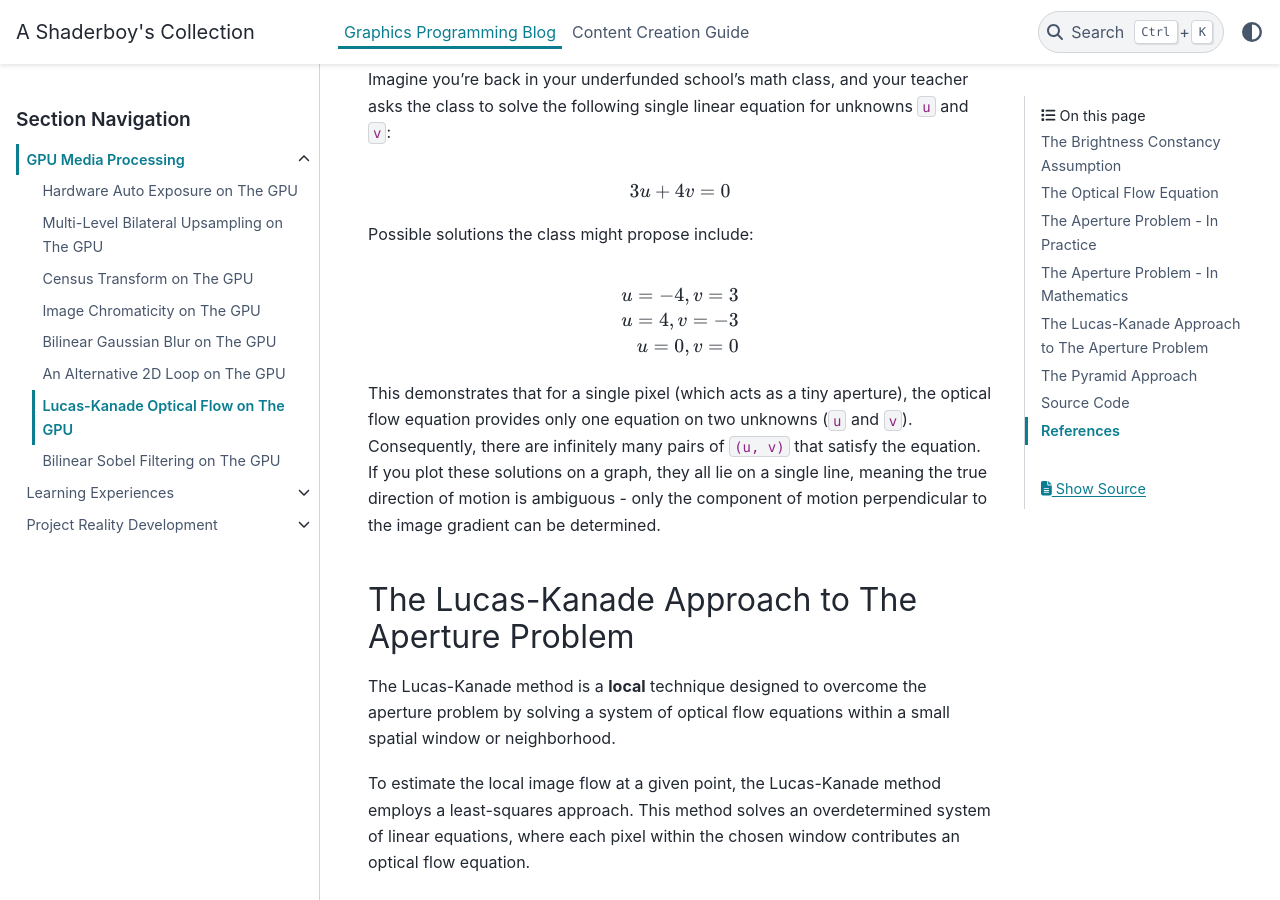
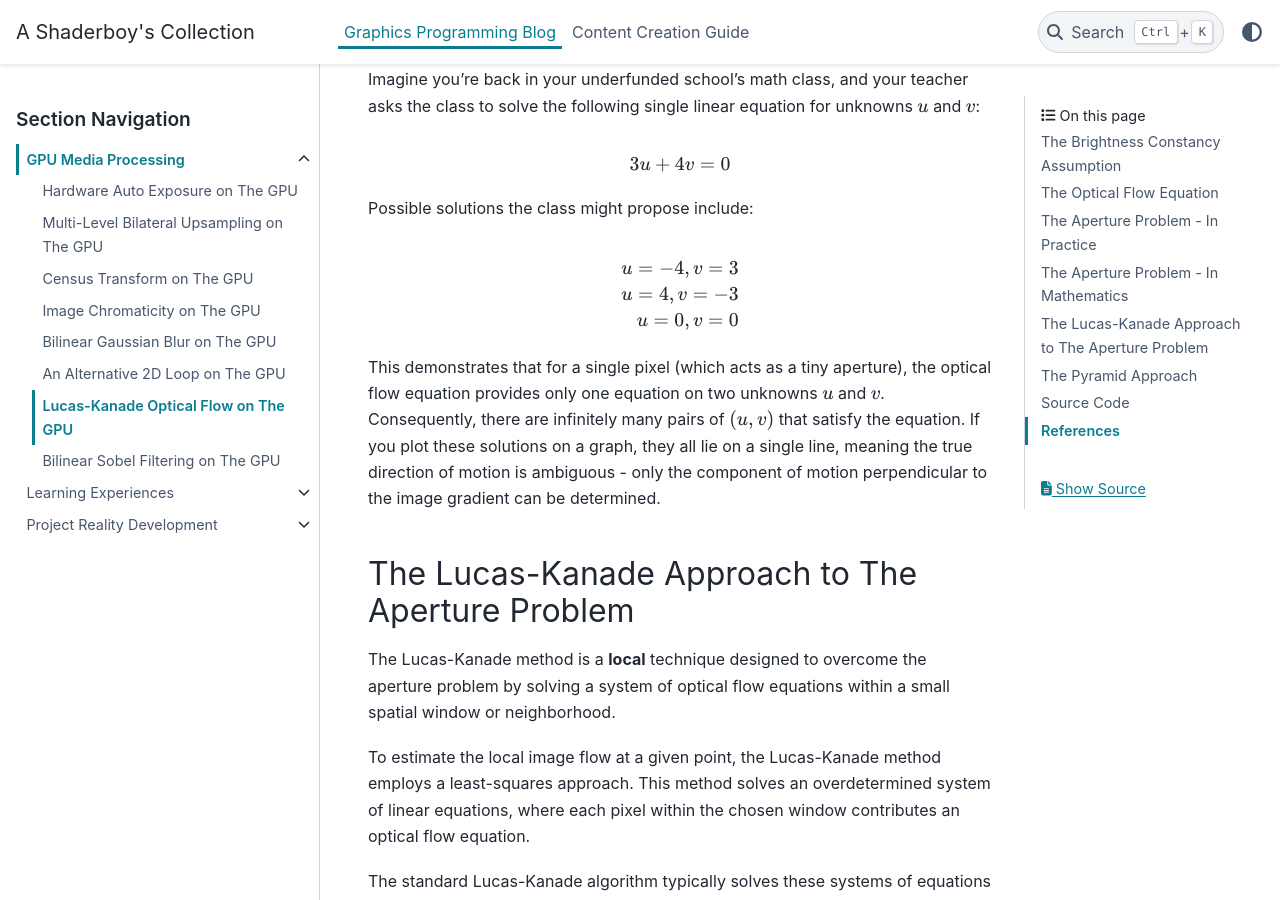
Before and after one commit to papadanku/papadanku.github.io, a Sphinx documentation site: the page built from doc/source/blog/gpu/opticalflow.rst, in a window 1280 px wide and 900 px high, scrolled down 3446 px. Built offline with Sphinx 7.4.7 and the PyData theme 0.15.4, drawn with Linux system fonts in a browser that asks for light colours; part of the change alters nothing that is shown; some of the changed text lies outside the part shown.

Commit message:
Update opticalflow.rst

```diff
--- a/doc/source/blog/gpu/opticalflow.rst
+++ b/doc/source/blog/gpu/opticalflow.rst
@@ -18,7 +18,7 @@ Accurate motion estimation in video relies on fundamental assumptions:
 
 These assumptions form the basis of the **Brightness Constancy Assumption**.
 
-.. math:: `I(x, y, t) = I(x + u, y + v, t + 1)`
+.. math:: I(x, y, t) = I(x + u, y + v, t + 1)
 
 .. note::
 
@@ -31,11 +31,11 @@ Let's revisit the Brightness Constancy Assumption:
 
 .. math:: I(x, y, t) = I(x + u, y + v, t + 1)
 
-From this direct equality, it's not obvious how to create a formula for optical flow, as it states that the intensity at a point ``(x, y)`` in the previous image ``I`` at time ``t`` is equal to the intensity of the *same point* at a new position ``(x + u, y + v)`` in the current image at time ``t + 1``. Our goal is to find ``u`` and ``v``.
+From this direct equality, it's not obvious how to create a formula for optical flow, as it states that the intensity at a point :math:`(x, y)` in the previous image :math:`I` at time :math:`t` is equal to the intensity of the *same point* at a new position :math:`(x + u, y + v)` in the current image at time :math:`t + 1`. Our goal is to find :math:`u` and :math:`v`.
 
-To achieve this, we need a mathematical way to approximate the rate of change of image intensity from ``I(x, y, t)`` to ``I(x + u, y + v, t + 1)``. This is where derivatives and the Taylor series expansion become crucial.
+To achieve this, we need a mathematical way to approximate the rate of change of image intensity from :math:`I(x, y, t)` to :math:`I(x + u, y + v, t + 1)`. This is where derivatives and the Taylor series expansion become crucial.
 
-We apply a first-order Taylor series expansion to the right-hand side of the Brightness Constancy Assumption, around the point ``(x, y, t)``:
+We apply a first-order Taylor series expansion to the right-hand side of the Brightness Constancy Assumption, around the point :math:`(x, y, t)`:
 
 .. math::
 
@@ -62,11 +62,11 @@ This is the temporal gradient \(how brightness changes over time at a fixed loca
 
 .. math:: \frac{\partial I}{\partial t}
 
-Our objective is to solve for ``u`` and ``v``, the horizontal and vertical components of the optical flow vector.
+Our objective is to solve for :math:`u` and :math:`v`, the horizontal and vertical components of the optical flow vector.
 
 .. note::
 
-   We use a first-order Taylor series expansion because the "small movement" assumption means that the changes regarding ``x``, ``y``, ``z`` are small. This allows us to ignore higher-order terms in the expansion, which simplifies the math significantly while still providing a good approximation.
+   We use a first-order Taylor series expansion because the "small movement" assumption means that the changes regarding :math:`x`, :math:`y`, :math:`z` are small. This allows us to ignore higher-order terms in the expansion, which simplifies the math significantly while still providing a good approximation.
 
 The Aperture Problem - In Practice
 ----------------------------------
@@ -97,19 +97,21 @@ Consider the Optical Flow Equation:
 
    \frac{ \partial I }{ \partial x} u + \frac{\partial I}{\partial y} v \approx -\frac{\partial I}{\partial t}
 
-Imagine you're back in your underfunded school's math class, and your teacher asks the class to solve the following single linear equation for unknowns ``u`` and ``v``:
+Imagine you're back in your underfunded school's math class, and your teacher asks the class to solve the following single linear equation for unknowns :math:`u` and :math:`v`:
 
-.. math:: 3u + 4v = 0
+.. math::
+
+   3u + 4v = 0
 
 Possible solutions the class might propose include:
 
 .. math::
 
-   u = -4, v = 3\\
-   u = 4, v = -3\\
+   u = -4, v = 3 \\
+   u = 4, v = -3 \\
    u = 0, v = 0
 
-This demonstrates that for a single pixel \(which acts as a tiny aperture\), the optical flow equation provides only one equation on two unknowns \(``u`` and ``v``\). Consequently, there are infinitely many pairs of ``(u, v)`` that satisfy the equation. If you plot these solutions on a graph, they all lie on a single line, meaning the true direction of motion is ambiguous - only the component of motion perpendicular to the image gradient can be determined.
+This demonstrates that for a single pixel \(which acts as a tiny aperture\), the optical flow equation provides only one equation on two unknowns :math:`u` and :math:`v`. Consequently, there are infinitely many pairs of :math:`(u, v)` that satisfy the equation. If you plot these solutions on a graph, they all lie on a single line, meaning the true direction of motion is ambiguous - only the component of motion perpendicular to the image gradient can be determined.
 
 The Lucas-Kanade Approach to The Aperture Problem
 -------------------------------------------------
@@ -243,7 +245,7 @@ This approach ensures:
 The pyramid Lucas-Kanade algorithm consists of the following general steps:
 
 #. Create an image pyramid for the current frame and previous frame.
-#. Initialize the motion vector at the smallest pyramid level to ``0.0`` or a previous estimate.
+#. Initialize the motion vector at the smallest pyramid level to **0.0** or a previous estimate.
 #. Compute optical flow iteratively from the smallest pyramid level to the largest level. At each level, the flow from the smaller level is used to "warp" the image, reducing the remaining displacement, and then a refinement is calculated.
 #. Cache the current frame \(or its pyramid\) for use as the "previous frame" in the next optical flow calculation.
 #. Optionally, filter the computed optical flow vectors to remove noise or outliers.
```
